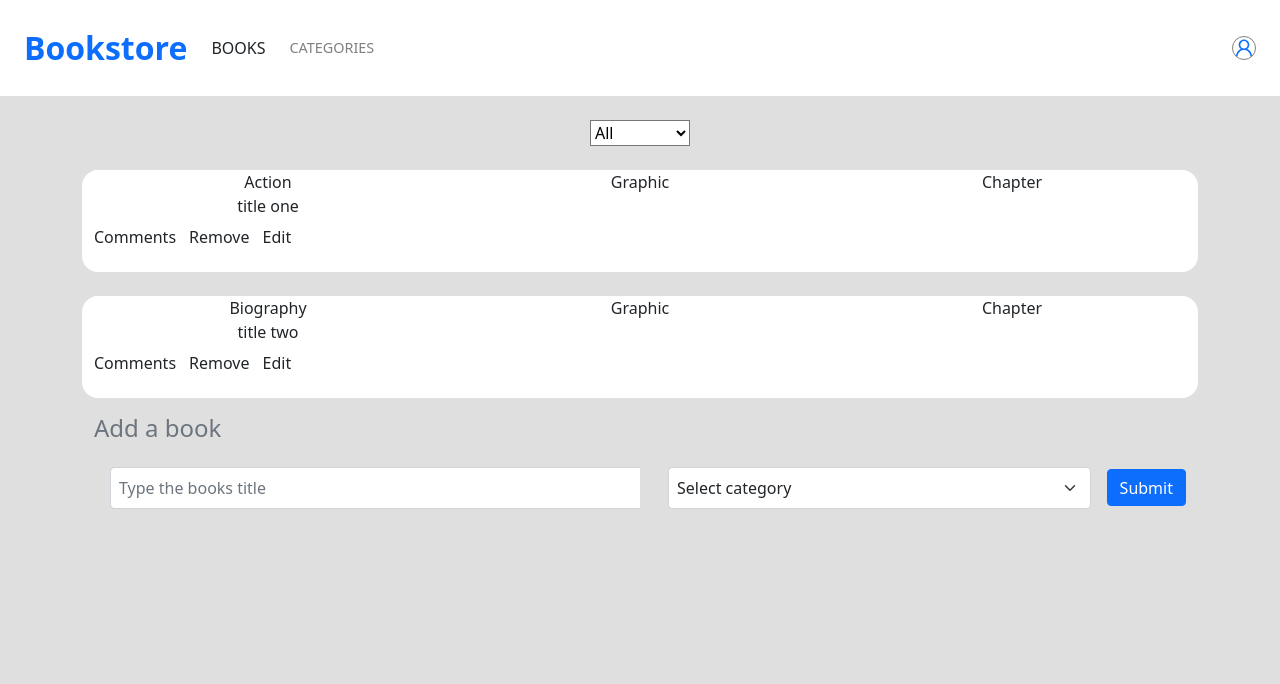
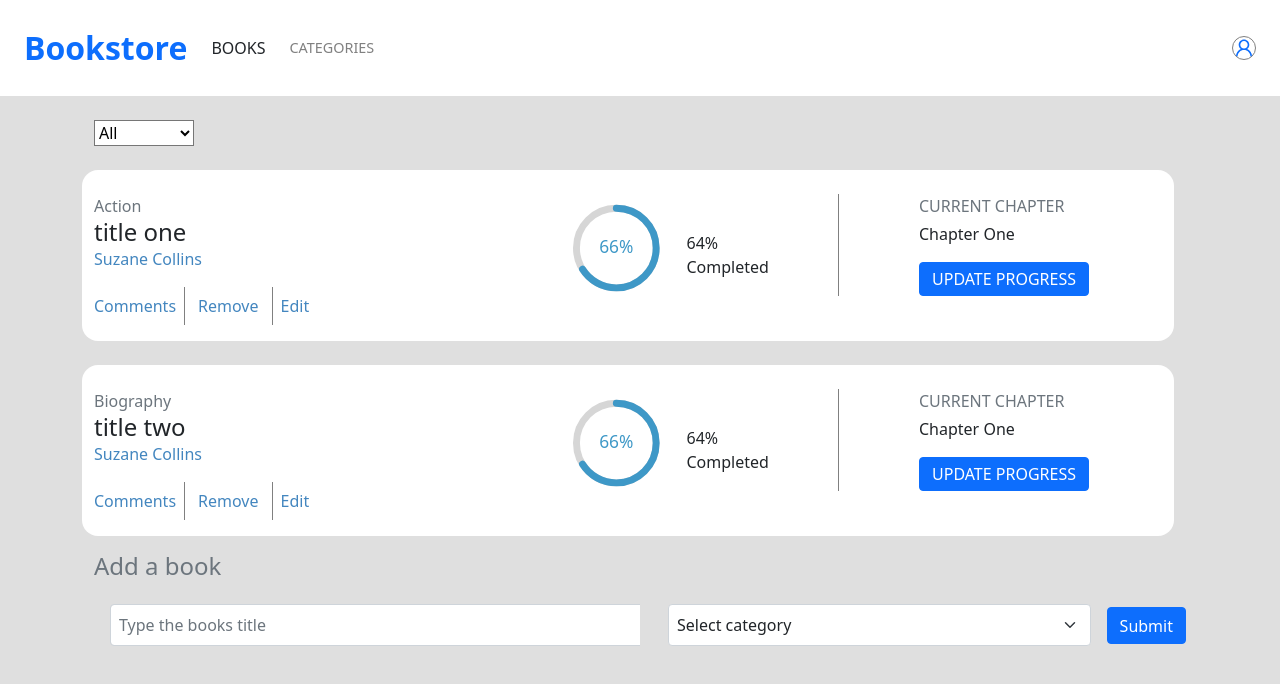
Before and after one commit to karmaester/react-redux-bookstore, a React (Create React App) app: page / in a window 1280 px wide. Shown: the top 684 px of the page. Built offline with nearby package versions, Linux system fonts and the light colour scheme.

Commit message:
Style the Book compoment

```diff
--- a/package.json
+++ b/package.json
@@ -9,6 +9,7 @@
     "node-sass": "^6.0.0",
     "prop-types": "^15.7.2",
     "react": "^17.0.2",
+    "react-circular-progressbar": "^2.0.4",
     "react-dom": "^17.0.2",
     "react-icons": "^4.2.0",
     "react-redux": "^7.2.4",
--- a/src/App.js
+++ b/src/App.js
@@ -7,7 +7,7 @@ function App() {
   return (
     <>
       <Header />
-      <div className="container text-center">
+      <div className="container">
         <BookList />
         <BookForm />
       </div>
--- a/src/App.scss
+++ b/src/App.scss
@@ -3,15 +3,18 @@
   background-color: rgb(223, 223, 223);
 }
 
+.lt-blue {
+  color: #4386bf;
+}
+
 .left {
-
   .title {
     font-size: 2rem;
     font-weight: bold;
   }
 
   .cat {
-    font-size: .9rem;
+    font-size: 0.9rem;
     color: grey;
   }
 }
@@ -36,3 +39,17 @@
 .rounded-book-right {
   border-radius: 0 1rem 1rem 0;
 }
+
+.circle-progress {
+  margin-top: 12%;
+}
+
+.chapter {
+  border-left: solid 1px gray;
+  padding-left: 5rem;
+}
+
+.rm-border {
+  border-left: 1px solid gray;
+  border-right: 1px solid gray;
+}
--- a/src/components/Book.js
+++ b/src/components/Book.js
@@ -1,27 +1,63 @@
 /* eslint-disable react/forbid-prop-types */
 import React from 'react';
 import PropTypes from 'prop-types';
+import { CircularProgressbar } from 'react-circular-progressbar';
+import 'react-circular-progressbar/dist/styles.css';
+
+const percentage = 66;
 
 const Book = ({ book, onClick }) => {
   const { id, title, category } = book;
   return (
     <>
       <div className="row mt-4">
-        <div className="col bg-white rounded-book-left">
-          <div className="catg bg-white">{category}</div>
-          <div className="book-title bg-white">{title}</div>
-          <ul className="d-flex bg-white align-items-center list-unstyled">
+        <div className="col-5 bg-white rounded-book-left pt-4 pl-4">
+          <div className="catg bg-white text-left text-secondary">
+            {category}
+          </div>
+          <h4 className="book-title bg-white text-left font-weight-bold mb-0">
+            {title}
+          </h4>
+          <div className="book-title bg-white text-left lt-blue">
+            Suzane Collins
+          </div>
+          <ul className="d-flex bg-white align-items-center list-unstyled mt-3 lt-blue">
             <li className="bg-white">Comments</li>
-            <li className="bg-white">
-              <button type="button" key="id" className="btn" onClick={() => onClick(id)}>
+            <li className="bg-white rm-border mx-2">
+              <button
+                type="button"
+                key="id"
+                className="btn lt-blue"
+                onClick={() => onClick(id)}
+              >
                 Remove
               </button>
             </li>
             <li className="bg-white">Edit</li>
           </ul>
         </div>
-        <div className="col bg-white">Graphic</div>
-        <div className="col bg-white rounded-book-right">Chapter</div>
+        <div className="col-3 bg-white row d-flex justify-content-around">
+          <div className="circle bg-white col text-center align-items-center">
+            <CircularProgressbar
+              value={percentage}
+              text={`${percentage}%`}
+              className="circle-progress bg-white w-75 h-75"
+            />
+          </div>
+          <div className="perc bg-white col text-left d-flex flex-column justify-content-center p-0">
+            <div className="num bg-white">64%</div>
+            <div className="cond bg-white">Completed</div>
+          </div>
+        </div>
+        <div className="col-4 bg-white rounded-book-right">
+          <div className="m-4 bg-white border-left chapter">
+            <p className="bg-white mb-1 text-secondary">CURRENT CHAPTER</p>
+            <p className="bg-white">Chapter One</p>
+            <button type="button" className="btn btn-primary py-1">
+              UPDATE PROGRESS
+            </button>
+          </div>
+        </div>
       </div>
     </>
   );
```
Also changed, not shown: 1 other file (tests, documents, lock files or other folders).
